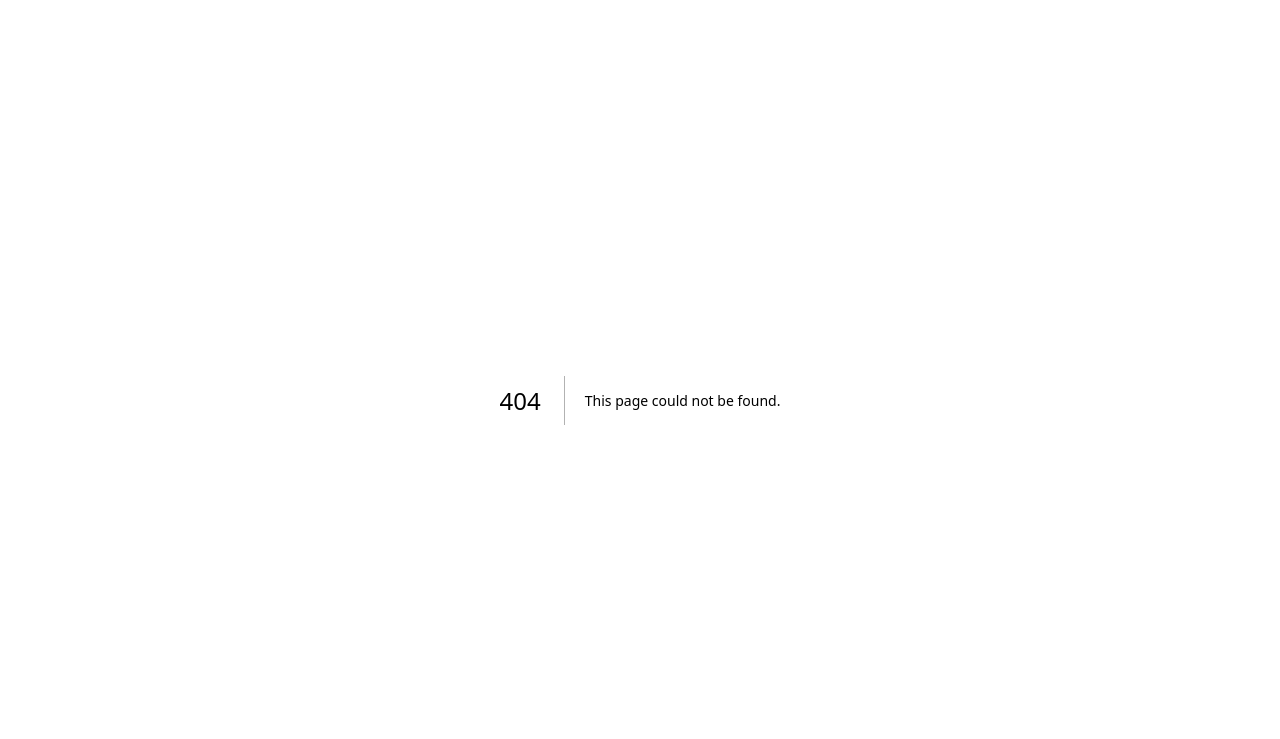
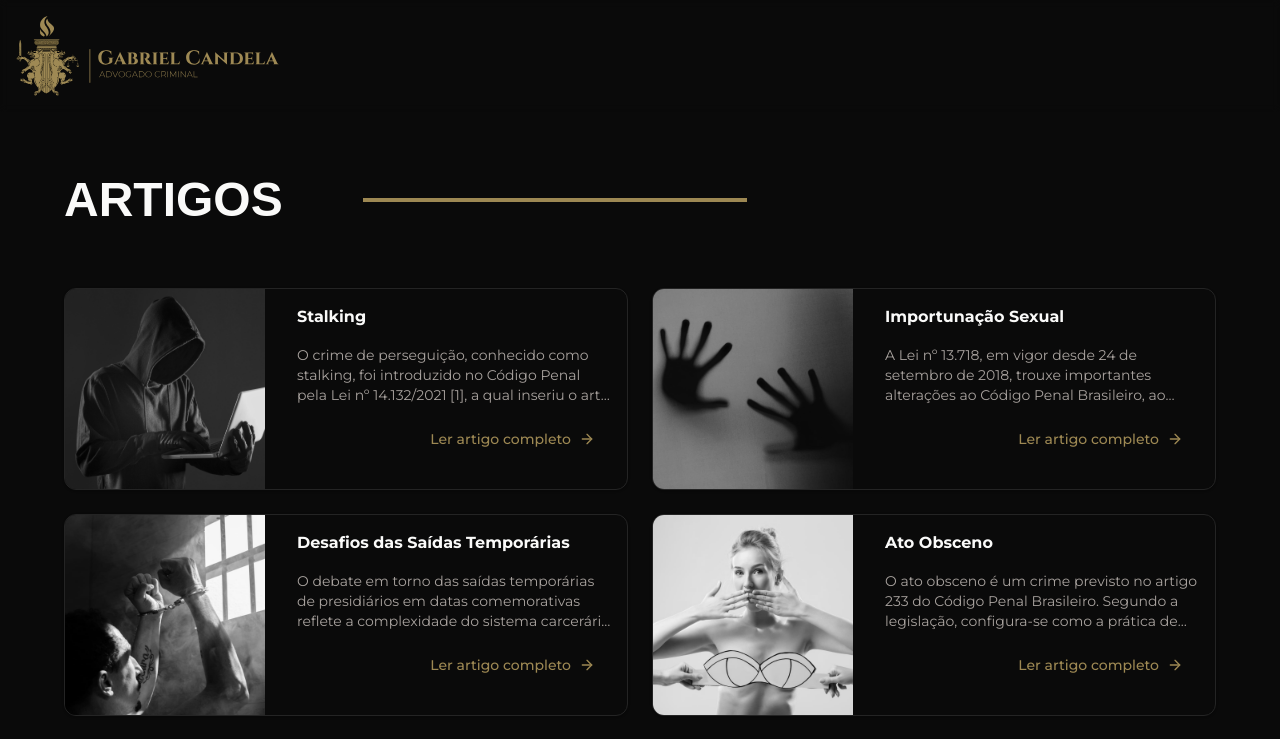
Before and after one commit to rafaelpzoucas/adv-gabriel-candela, a Next.js app: page /artigos in a window 1280 px wide. Before the commit this address had no page. Shown: the top 739 px of the page. Built offline with nearby package versions, Linux system fonts and the light colour scheme; a web font is replaced by a local one.

Commit message:
add carousel on articles & create articles page

```diff
--- a/src/app/articles.tsx
+++ b/src/app/articles.tsx
@@ -2,6 +2,13 @@ import { layout } from '@/components/layout'
 import { Section } from '@/components/section'
 import { buttonVariants } from '@/components/ui/button'
 import { Card } from '@/components/ui/card'
+import {
+  Carousel,
+  CarouselContent,
+  CarouselItem,
+  CarouselNext,
+  CarouselPrevious,
+} from '@/components/ui/carousel'
 import { articles } from '@/data/articles'
 import { cn } from '@/lib/utils'
 import { ArrowRight } from 'lucide-react'
@@ -32,18 +39,17 @@ export function Articles() {
           </div>
         </div>
 
-        <div className="grid grid-cols-1 md:grid-cols-3 gap-8 md:gap-16 max-w-7xl">
+        <Carousel>
+          <CarouselContent>
             {articles.data.map((article) => (
-            <Card
-              key={article.id}
-              className="flex flex-col gap-2 sm:gap-4 overflow-hidden bg-white text-primary-foreground border-foreground"
-            >
+              <CarouselItem className="basis-1/3" key={article.id}>
+                <Card className="flex flex-col gap-2 sm:gap-4 overflow-hidden bg-white text-primary-foreground border-foreground">
                   <div className="relative w-full h-[200px]">
                     <Image
                       src={article.cover_img}
                       alt={article.title}
                       fill
-                  className="object-cover"
+                      className="object-cover grayscale"
                     />
                   </div>
                   <div className="flex flex-col gap-4 p-4 pt-0">
@@ -54,7 +60,7 @@ export function Articles() {
 
                     <div className="flex justify-end w-full">
                       <Link
-                    href={`/articles/${article.id}`}
+                        href={`/artigos/${article.id}`}
                         className={cn(
                           buttonVariants({ variant: 'link' }),
                           'flex flex-row gap-2 items-center text-primary',
@@ -65,8 +71,20 @@ export function Articles() {
                     </div>
                   </div>
                 </Card>
+              </CarouselItem>
             ))}
-        </div>
+            <CarouselItem className="basis-1/3">
+              <Link href="/artigos">
+                <Card className="flex flex-col items-center justify-center text-2xl font-bold gap-2 sm:gap-4 overflow-hidden bg-accent/20 text-primary-foreground border-foreground h-[calc(100%_-_24px)]">
+                  Ver todos os artigos
+                </Card>
+              </Link>
+            </CarouselItem>
+          </CarouselContent>
+          <CarouselPrevious />
+          <CarouselNext />
+        </Carousel>
+        <div className="grid grid-cols-1 md:grid-cols-3 gap-8 md:gap-16 max-w-7xl"></div>
       </div>
     </Section>
   )
--- a/src/app/articles/[slug]/page.tsx
+++ b/src/app/artigos/[slug]/page.tsx
@@ -19,7 +19,7 @@ export default function ArticlePage({ params }: { params: { slug: string } }) {
             src={article.cover_img}
             alt={article.title}
             fill
-            className="object-cover opacity-30"
+            className="object-cover opacity-30 grayscale"
           />
         </div>
 
--- /dev/null
+++ b/src/app/artigos/page.tsx
@@ -0,0 +1,73 @@
+import { Section } from '@/components/section'
+import { Header } from '../header'
+import { cn } from '@/lib/utils'
+import { layout } from '@/components/layout'
+import { articles } from '@/data/articles'
+import { Card } from '@/components/ui/card'
+import Image from 'next/image'
+import Link from 'next/link'
+import { buttonVariants } from '@/components/ui/button'
+import { ArrowRight } from 'lucide-react'
+
+export default function ArticlesPage() {
+  return (
+    <main>
+      <Header />
+
+      <Section className="flex justify-center !bg-transparent mt-28">
+        <div className="max-w-7xl space-y-16">
+          <div className="relative flex flex-col gap-8 md:gap-16">
+            <div className="flex flex-row items-center gap-4">
+              <h1
+                className={cn(
+                  layout.fonts.highlight.className,
+                  'text-3xl md:text-5xl font-bold uppercase w-fit md:pr-16',
+                )}
+              >
+                Artigos
+              </h1>
+
+              <div className="w-32 md:w-96 h-1 bg-primary"></div>
+            </div>
+          </div>
+
+          <div className="grid grid-cols-1 md:grid-cols-2 gap-6">
+            {articles.data.map((article) => (
+              <Card
+                key={article.id}
+                className="flex flex-row gap-2 sm:gap-4 overflow-hidden bg-background"
+              >
+                <div className="relative min-w-[200px] h-[200px]">
+                  <Image
+                    src={article.cover_img}
+                    alt={article.title}
+                    fill
+                    className="object-cover grayscale"
+                  />
+                </div>
+                <div className="flex flex-col gap-4 p-4">
+                  <strong>{article.title}</strong>
+                  <p className="text-sm text-muted-foreground line-clamp-3">
+                    {article.summary}
+                  </p>
+
+                  <div className="flex justify-end w-full">
+                    <Link
+                      href={`/artigos/${article.id}`}
+                      className={cn(
+                        buttonVariants({ variant: 'link' }),
+                        'flex flex-row gap-2 items-center text-primary',
+                      )}
+                    >
+                      Ler artigo completo <ArrowRight className="w-4 h-4" />
+                    </Link>
+                  </div>
+                </div>
+              </Card>
+            ))}
+          </div>
+        </div>
+      </Section>
+    </main>
+  )
+}
--- a/src/components/ui/carousel.tsx
+++ b/src/components/ui/carousel.tsx
@@ -6,7 +6,7 @@ import useEmblaCarousel, {
 } from 'embla-carousel-react'
 import * as React from 'react'
 
-import { Button } from '@/components/ui/button'
+import { Button, buttonVariants } from '@/components/ui/button'
 import { cn } from '@/lib/utils'
 
 type CarouselApi = UseEmblaCarouselType[1]
@@ -199,7 +199,7 @@ CarouselItem.displayName = 'CarouselItem'
 const CarouselPrevious = React.forwardRef<
   HTMLButtonElement,
   React.ComponentProps<typeof Button>
->(({ className, variant = 'outline', size = 'icon', ...props }, ref) => {
+>(({ className, variant = 'default', size = 'icon', ...props }, ref) => {
   const { orientation, scrollPrev, canScrollPrev } = useCarousel()
 
   return (
@@ -208,7 +208,7 @@ const CarouselPrevious = React.forwardRef<
       variant={variant}
       size={size}
       className={cn(
-        'absolute  h-8 w-8 rounded-full',
+        'absolute h-8 w-8 rounded-full',
         orientation === 'horizontal'
           ? '-left-12 top-1/2 -translate-y-1/2'
           : '-top-12 left-1/2 -translate-x-1/2 rotate-90',
@@ -228,7 +228,7 @@ CarouselPrevious.displayName = 'CarouselPrevious'
 const CarouselNext = React.forwardRef<
   HTMLButtonElement,
   React.ComponentProps<typeof Button>
->(({ className, variant = 'outline', size = 'icon', ...props }, ref) => {
+>(({ className, variant = 'default', size = 'icon', ...props }, ref) => {
   const { orientation, scrollNext, canScrollNext } = useCarousel()
 
   return (
--- a/src/data/articles.ts
+++ b/src/data/articles.ts
@@ -87,7 +87,7 @@ export const articles = {
     {
       id: 3,
       cover_img: freedom,
-      title: 'Desafios na Implementação das Saídas Temporárias',
+      title: 'Desafios das Saídas Temporárias',
       subtitle: 'Segurança e Ressocialização em Debate',
       summary:
         'O debate em torno das saídas temporárias de presidiários em datas comemorativas reflete a complexidade do sistema carcerário e os desafios enfrentados na busca por uma ressocialização efetiva dos detentos. Ao analisar os argumentos apresentados, é possível perceber que as saídas temporárias desempenham um papel crucial na reintegração dos presos à sociedade, ao mesmo tempo em que levantam preocupações sobre a segurança pública.',
```
Lines whose indentation alone changed are shown as unchanged.
